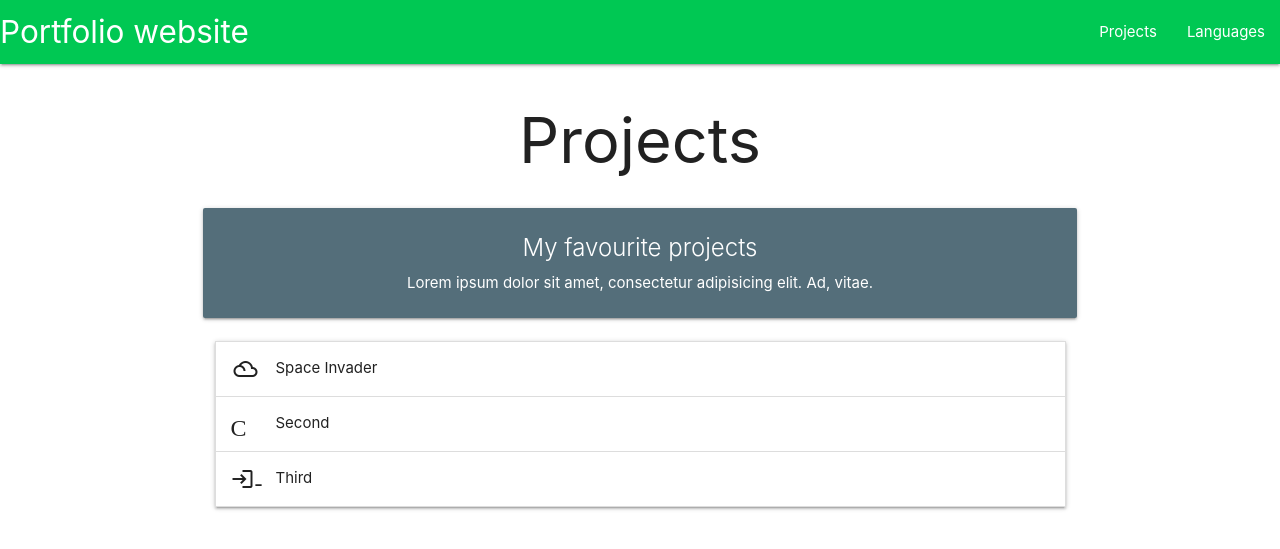
After one commit to harshhx/django-portfolio, a Django app: page /projects/ in a window 1280 px wide. The commit adds this page. Shown: the top 549 px of the page. Run offline with Django 3.2, Linux system fonts and the light colour scheme.

Commit message:
working navbar and different pages

```diff
--- a/portfolio/main/urls.py
+++ b/portfolio/main/urls.py
@@ -2,5 +2,7 @@ from django.urls import path
 from main import views
 
 urlpatterns = [
-    path("", views.index)
+    path("projects/", views.projects, name="projects"),
+    path("language/", views.language, name="language"),
+    path("", views.index, name="index")
 ]
--- a/portfolio/main/views.py
+++ b/portfolio/main/views.py
@@ -5,3 +5,13 @@ from django.shortcuts import render
 def index(request):
     context = {}
     return render(request, "main/index.html", context)
+
+
+def projects(request):
+    context = {}
+    return render(request, "main/projects.html", context)
+
+
+def language(request):
+    context = {}
+    return render(request, "main/language.html", context)
--- a/portfolio/templates/main/base.html
+++ b/portfolio/templates/main/base.html
@@ -5,6 +5,7 @@
     <meta charset="UTF-8">
     <title>Portfolio</title>
     <link rel="stylesheet" href="{%static 'css/materialize.min.css'%}">
+    <link href="https://fonts.googleapis.com/icon?family=Material+Icons" rel="stylesheet">
     <script src="{%static 'js/materialize.min.js'%}"></script>
 </head>
 <body>
--- a/portfolio/templates/main/index.html
+++ b/portfolio/templates/main/index.html
@@ -3,7 +3,7 @@
 {% block content %}
 {%include "main/nav.html" %}
 <div class="container">
-    <h1 class="center-align">Home page</h1>
+    <h1 class="center-align green-text text-darken-2">Home page</h1>
 </div>
 
 <div class="row center-align">
--- a/portfolio/templates/main/nav.html
+++ b/portfolio/templates/main/nav.html
@@ -1,9 +1,9 @@
 <nav>
-    <div class="nav-wrapper">
-      <a href="#" class="brand-logo">Portfolio website</a>
+    <div class="nav-wrapper" style="background-color: #00C853">
+      <a href="{% url 'index' %}" class="brand-logo">Portfolio website</a>
       <ul id="nav-mobile" class="right hide-on-med-and-down">
-        <li><a href="">Projects</a></li>
-        <li><a href="">Languages</a></li>
+        <li><a href="{% url 'projects' %}">Projects</a></li>
+        <li><a href="{% url 'language' %}">Languages</a></li>
       </ul>
     </div>
   </nav>
--- /dev/null
+++ b/portfolio/templates/main/projects.html
@@ -0,0 +1,45 @@
+{% extends "main/base.html" %}
+
+{% block content %}
+
+{% include "main/nav.html" %}
+
+<div class="container">
+    <h1 class="center-align">Projects</h1>
+    <div class="row">
+        <div class="col s12 m12 l12 center-align">
+            <div class="card blue-grey darken-1">
+                <div class="card-content white-text">
+                    <span class="card-title">My favourite projects</span>
+                    <p>Lorem ipsum dolor sit amet, consectetur adipisicing elit. Ad, vitae.</p>
+                </div>
+            </div>
+            <div class="col s12 m12 l12 center-align">
+                <ul class="collapsible">
+                    <li>
+                        <div class="collapsible-header"><i class="material-icons">filter_drama</i>Space Invader</div>
+                        <div class="collapsible-body"><span>Lorem ipsum dolor sit amet, consectetur adipisicing elit. Adipisci alias distinctio ea obcaecati officia optio quasi quibusdam repudiandae sed similique?</span></div>
+                    </li>
+                    <li>
+                        <div class="collapsible-header"><i class="material-icons">Confessions</i>Second</div>
+                        <div class="collapsible-body"><span>Lorem ipsum dolor sit amet, consectetur adipisicing elit. Corporis doloribus facere fuga fugiat hic libero neque nihil numquam ratione, saepe sit totam. Asperiores consequuntur magnam nesciunt nobis ullam. Error, voluptatibus!</span></div>
+                    </li>
+                    <li>
+                        <div class="collapsible-header"><i class="material-icons">login-signup</i>Third</div>
+                        <div class="collapsible-body"><span>Lorem ipsum dolor sit amet, consectetur adipisicing elit. Eos est, ex fuga molestias nisi quas voluptatum. Atque deserunt dolor iste molestias officiis omnis, repellat sunt?</span></div>
+                    </li>
+                </ul>
+            </div>
+        </div>
+    </div>
+
+    {% endblock %}
+
+    {% block script %}
+    <script>  document.addEventListener('DOMContentLoaded', function () {
+        var elems = document.querySelectorAll('.collapsible');
+        var instances = M.Collapsible.init(elems);
+    });
+    </script>
+
+    {% endblock %}
```
Also changed, not shown: portfolio/templates/main/language.html (added, +19 -0 lines), portfolio/static/css/materialize.css.
